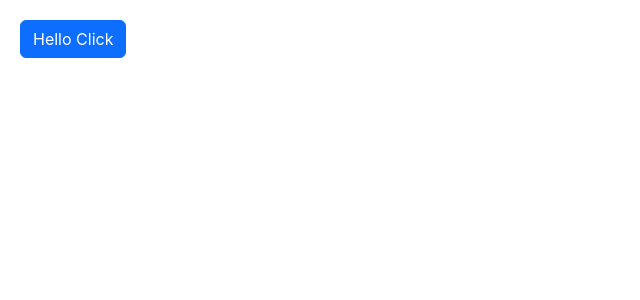
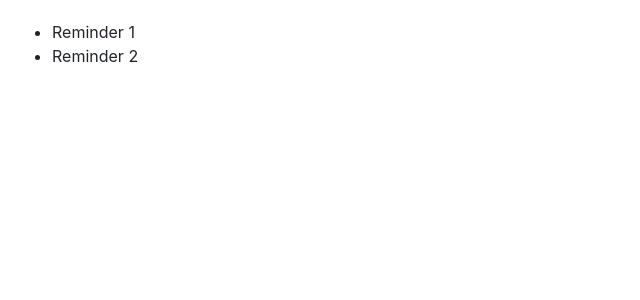
Before and after one commit to Didbar/reminders-app, a React (Create React App) app: page / in a window 1280 px wide. Shown: the top 300 px of the page, without its empty margins (0-640 px from the left). Built offline with nearby package versions, Linux system fonts and the light colour scheme.

Commit message:
create component and type

```diff
--- a/src/App.tsx
+++ b/src/App.tsx
@@ -1,7 +1,14 @@
+import ReminderList from './components/ReminderList'
+import Reminder from './types/Reminder'
+
+const reminders: Reminder[] = [
+    { id: 1, title: 'Reminder 1' },
+    { id: 2, title: 'Reminder 2' }
+]
 function App() {
     return (
         <div className='App'>
-            <button className='btn btn-primary'>Hello Click</button>
+            <ReminderList items={reminders} />
         </div>
     )
 }
--- /dev/null
+++ b/src/components/ReminderList.tsx
@@ -0,0 +1,14 @@
+import Reminder from '../types/Reminder'
+
+interface ReminderListProps {
+    items: Reminder[]
+}
+export default function ReminderList({ items }: ReminderListProps) {
+    return (
+        <ul>
+            {items.map((item) => (
+                <li key={item.id}> {item.title}</li>
+            ))}
+        </ul>
+    )
+}
--- /dev/null
+++ b/src/types/Reminder.ts
@@ -0,0 +1,4 @@
+export default interface Reminder {
+    id: number
+    title: string
+}
```
Also changed, not shown: tsconfig.json (+2 -8 lines).
